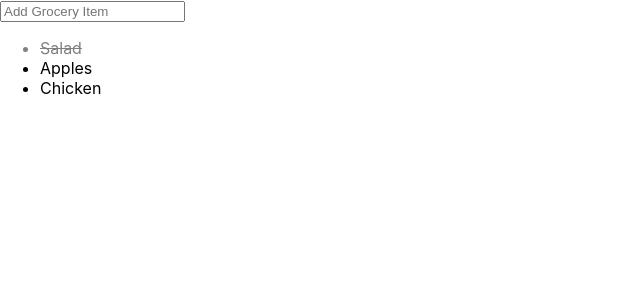
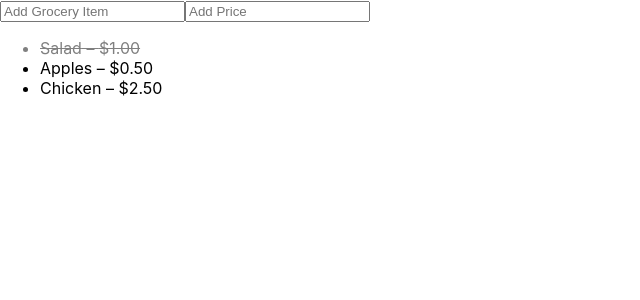
Before and after one commit to harperbd/grocery-list, a React (Create React App) app: page / in a window 1280 px wide. Shown: the top 300 px of the page, without its empty margins (0-640 px from the left). Built offline with nearby package versions, Linux system fonts and the light colour scheme.

Commit message:
trying to get price to work

```diff
--- a/package.json
+++ b/package.json
@@ -4,6 +4,7 @@
   "private": true,
   "dependencies": {
     "react": "^16.6.3",
+    "react-currency-format": "^1.0.0",
     "react-dom": "^16.6.3",
     "react-scripts": "2.1.1"
   },
--- a/src/App.js
+++ b/src/App.js
@@ -6,16 +6,16 @@ import GroceryForm from './GroceryForm';
 class App extends Component {
   state = {
     groceries: [
-      { id: 1, name: 'Salad', price: 1.00, complete: true },
-      { id: 2, name: 'Apples', price: 0.50, complete: false },
-      { id: 3, name: 'Chicken', price: 2.50, complete: false }
+      { id: 1, name: 'Salad', price: "1.00", complete: true },
+      { id: 2, name: 'Apples', price: "0.50", complete: false },
+      { id: 3, name: 'Chicken', price: "2.50", complete: false }
     ]
   };
 
-  addGroceryItem = (word) => {
+  addGroceryItem = (word, price) => {
     const { groceries } = this.state;
-    const grocery = {id: this.getUniqueId(), name: word, complete: false};
-    this.setState({ todos: [grocery, ...groceries] })
+    const grocery = {id: this.getUniqueId(), name: word, price: price, complete: false};
+    this.setState({ groceries: [grocery, ...groceries] })
   };
 
   getUniqueId = () => {
@@ -47,7 +47,7 @@ class App extends Component {
         <div>
           <GroceryForm addGroceryItem={this.addGroceryItem}  />
           <ul>
-            { this.listItems()}
+            { this.listItems() }
           </ul>
         </div>
     );
--- a/src/Grocery.js
+++ b/src/Grocery.js
@@ -1,10 +1,15 @@
 import React from 'react';
+import CurrencyFormat from 'react-currency-format';
+
 //todo: add price $$$
-const Grocery = ({id, name, complete, groceryClick}) => {
+const Grocery = ({id, name, price, complete, groceryClick}) => {
+
   return (
       <li onClick={ () => groceryClick(id) }
           style={ complete ? {...styles.grocery, ...styles.complete} : styles.grocery }>
         {name}
+        &nbsp;&ndash;&nbsp;
+        <CurrencyFormat value={price} displayType={'text'} thousandSeparator={true} prefix={'$'} />
       </li>
   )
 };
--- a/src/GroceryForm.js
+++ b/src/GroceryForm.js
@@ -1,7 +1,7 @@
 import React, {Component} from 'react';
 
 class GroceryForm extends Component {
-  state = { word: ''};
+  state = { word: '', price: ''};
 
   handleChange = (e) => {
     const { name, value } = e.target;
@@ -12,12 +12,12 @@ class GroceryForm extends Component {
 
   handleSubmit = (e) => {
     e.preventDefault();
-    this.props.addItem(this.state.word);
-    this.setState({ word: '' })
+    this.props.addGroceryItem(this.state.word, this.state.price);
+    this.setState({ word: '', price: '' })
   };
 
   render() {
-    const { word } = this.state;
+    const { word, price } = this.state;
     return (
         <form onSubmit={this.handleSubmit}>
           <input
@@ -25,6 +25,13 @@ class GroceryForm extends Component {
               value={word}
               required
               placeholder='Add Grocery Item'
+
+          />
+          <input
+              name='price'
+              value={price}
+              required
+              placeholder='Add Price'
               onChange={this.handleChange}
           />
         </form>
```
